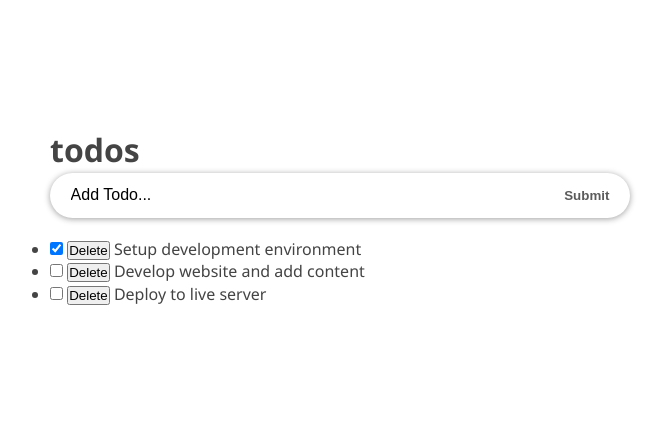
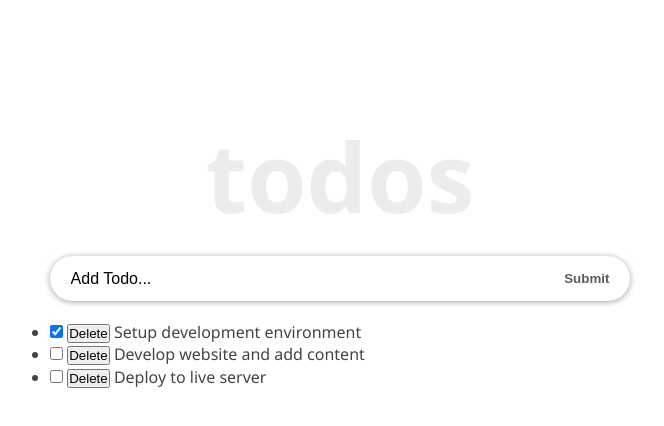
Before and after one commit to ndorrh/Math_Magicians, a React (Create React App) app: page / in a window 1280 px wide. Shown: the top 426 px of the page, without its empty margins (300-964 px from the left). Built offline with nearby package versions, Linux system fonts and the light colour scheme.

Commit message:
Add Style to heading

```diff
--- a/src/components/Header.js
+++ b/src/components/Header.js
@@ -2,7 +2,20 @@
 
 const Header = () => (
   <header>
-    <h1>todos</h1>
+    <h1
+      style={{
+        fontSize: '6rem',
+        fontWeight: '600',
+        marginBottom: '2rem',
+        lineHeight: '1em',
+        color: '#ececec',
+        textTransform: 'lowercase',
+        textAlign: 'center',
+      }}
+    >
+      todos
+
+    </h1>
   </header>
 );
 
```
